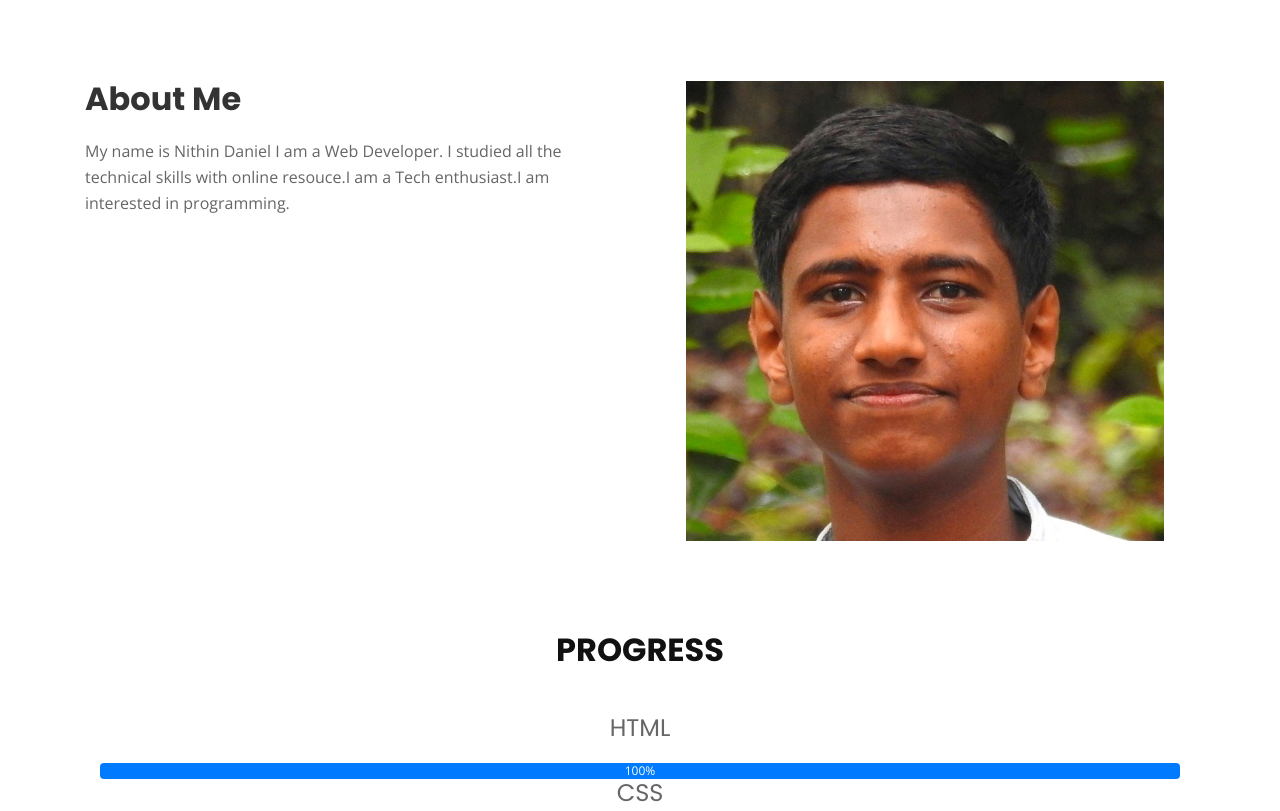
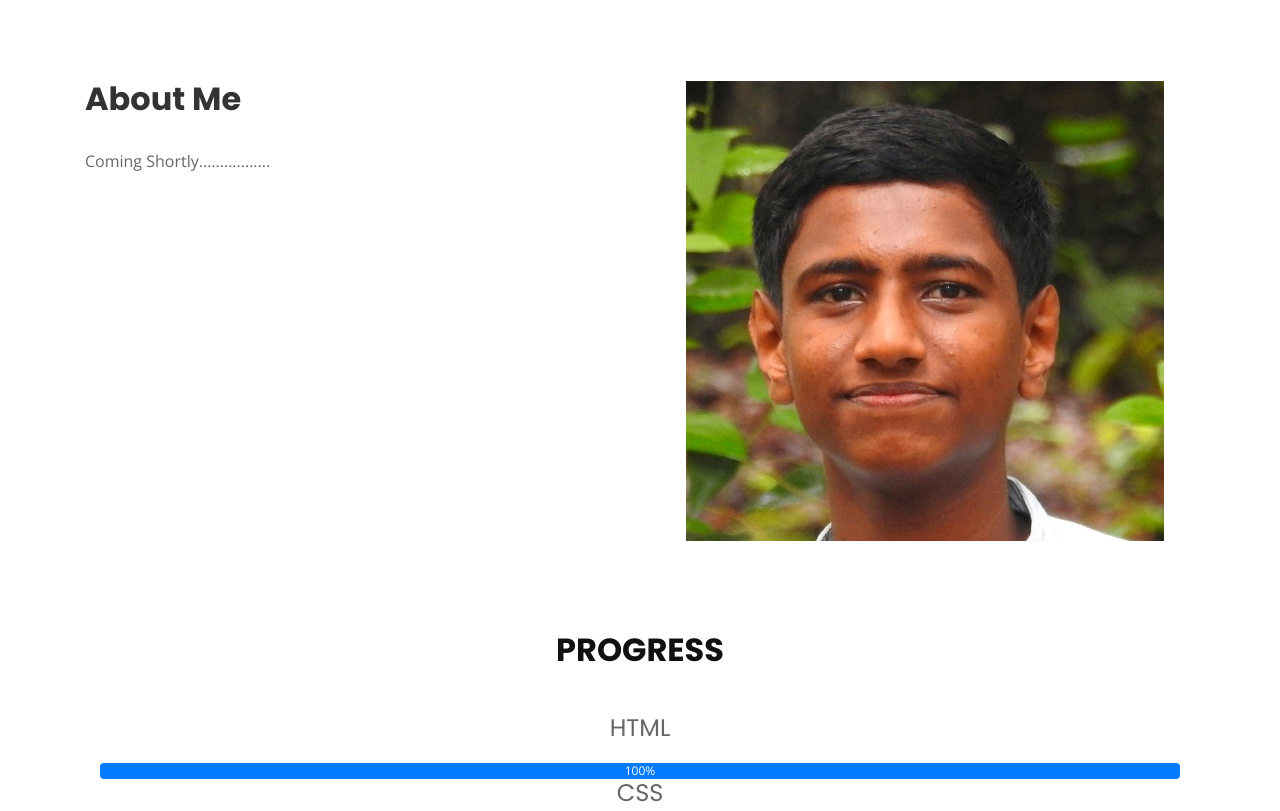
Before and after one commit to nithin-daniel/nithin-daniel, a plain HTML site: page index.html in a window 1280 px wide. Shown: the part 800-1611 px from the top of the page. Drawn offline with nearby package versions, Linux system fonts and the light colour scheme.

Commit message:
about page update

```diff
--- a/index.html
+++ b/index.html
@@ -96,7 +96,8 @@
           <div class="col-lg-6 content order-lg-1 order-2">
             <h2 class="title">About Me</h2>
             <p>
-              My name is Nithin Daniel I am a Web Developer. I studied all the technical skills with online resouce.I am a  Tech enthusiast.I am interested in programming.
+              <p>Coming Shortly.................</p>
+              <!-- My name is Nithin Daniel I am a Web Developer. I studied all the technical skills with online resouce.I am a  Tech enthusiast.I am interested in programming. -->
             </p>
 
             <!-- <div class="icon-box wow fadeInUp">
```
